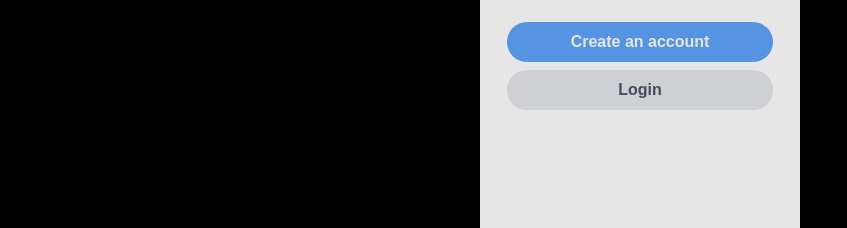
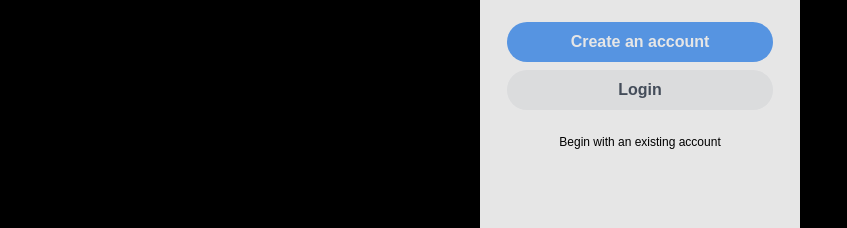
Before and after one commit to varotsk137/INT203_62130500080, a plain HTML site: page index.html in a window 1280 px wide. Shown: the part 210-438 px from the top of the page, without its empty margins (0-847 px from the left). Drawn offline with nearby package versions, Linux system fonts and the light colour scheme.

Commit message:
[Update] Add Begin with existing account

```diff
--- a/index.html
+++ b/index.html
@@ -54,13 +54,18 @@
           Create an account
         </div>
         <div id="login"
-          class="transition ease-in-out w-5/6 h-10 mx-auto bg-gray-200 hover:bg-gray-300 rounded-full text-gray-600 text-base font-bold leading-10 align-middle">
+          class="transition ease-in-out w-5/6 h-10 mx-auto bg-gray-100 hover:bg-gray-200 rounded-full text-gray-600 text-base font-bold leading-10 align-middle">
           Login
         </div>
       </div>
 
-      <div id="existacc" class="">
+      <div id="existacc" class="text-center space-y-3 py-4">
+        <div class="text-xs font-extralight">
+          Begin with an existing account
+        </div>
+        <div>
 
+        </div>
       </div>
 
     </div>
```
